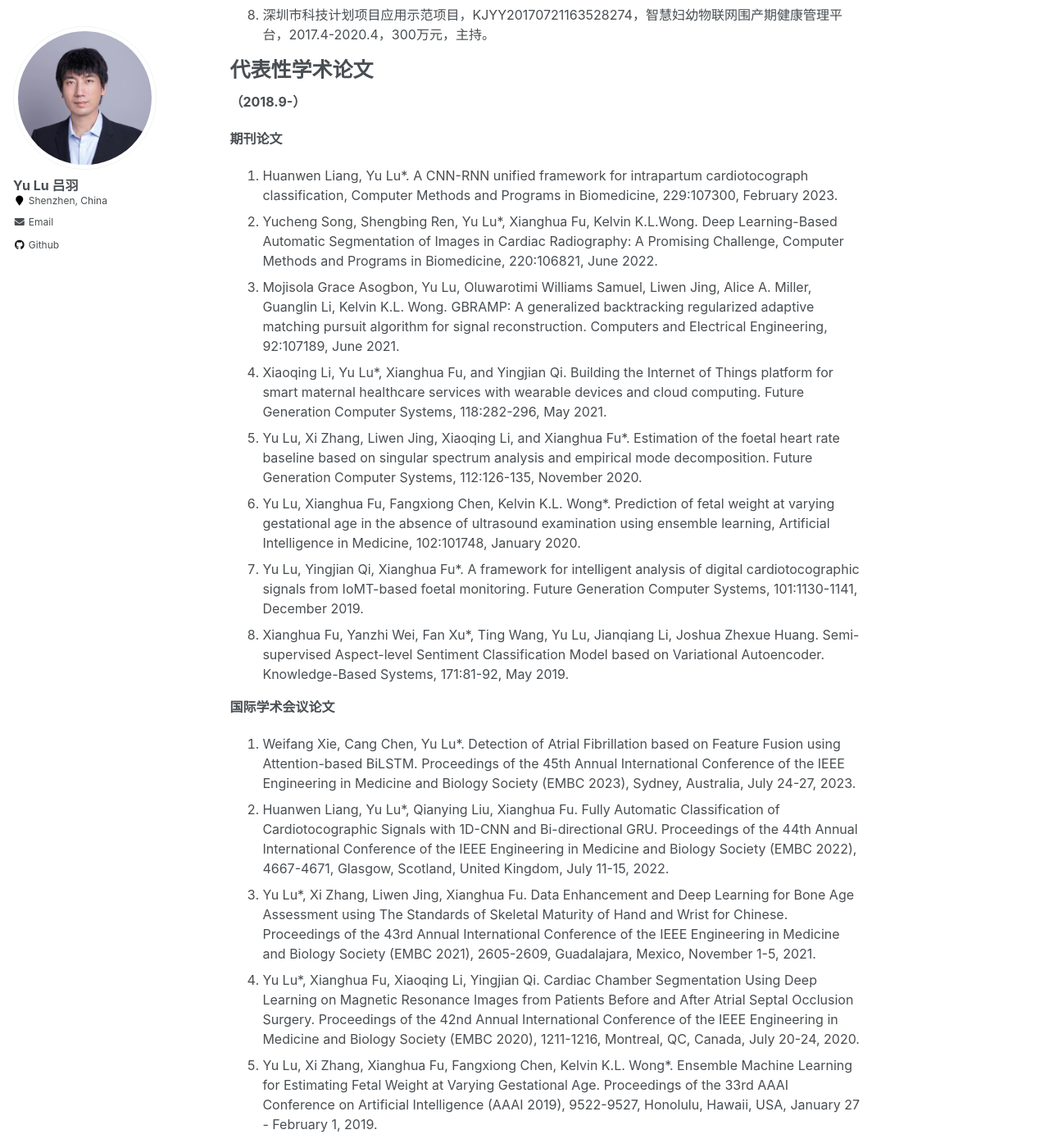
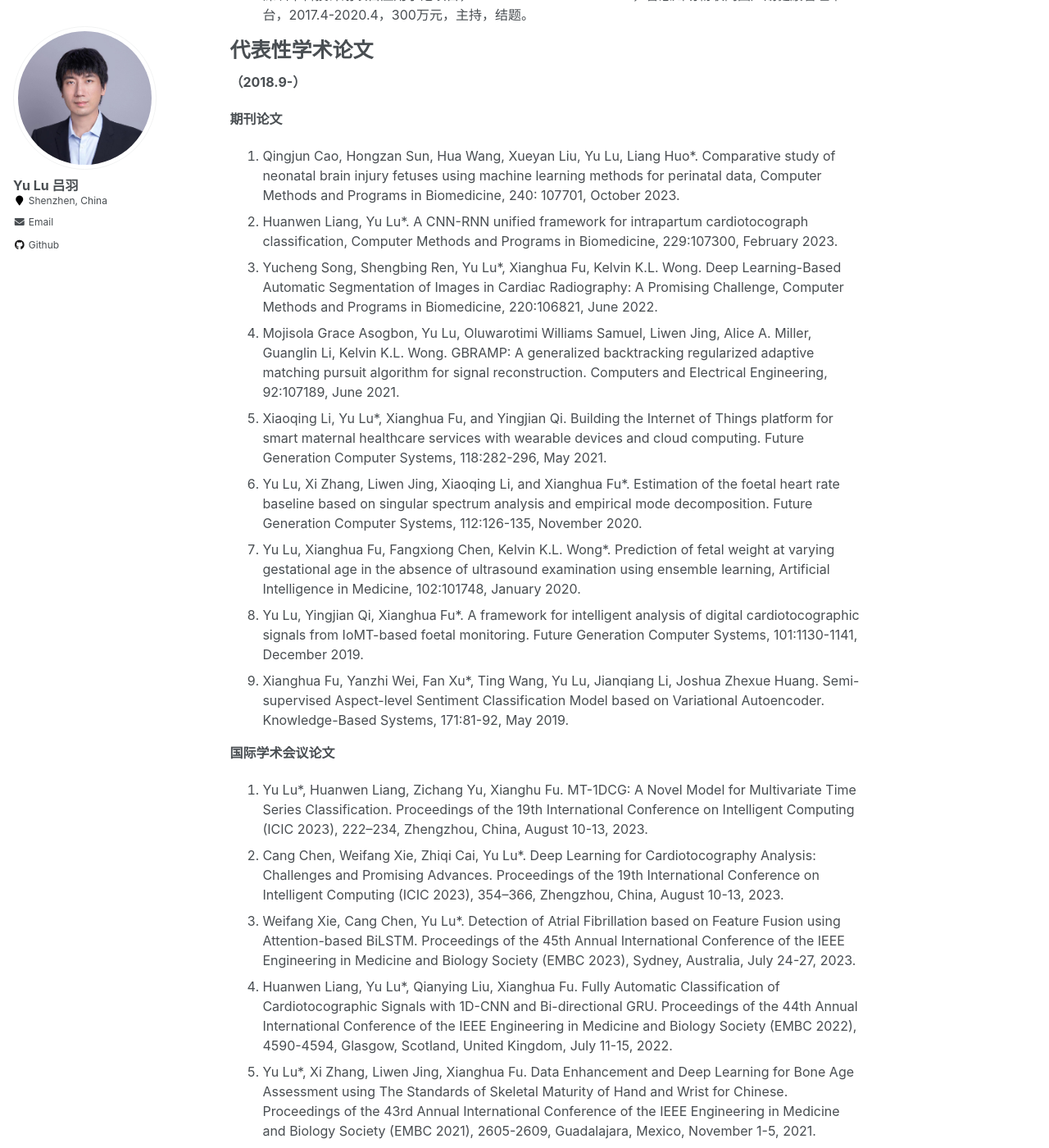
Before and after one commit to YukariUmezawa/lvyu.github.io, a Jekyll site: the page built from _pages/about.md, in a window 1280 px wide and 1400 px high, scrolled down 1630 px. Shown: the whole window at 82% size. Built offline with Jekyll 4.4.1, drawn with Linux system fonts in a browser that asks for light colours; some of the changed text lies outside the part shown.

Commit message:
Update about.md

```diff
--- a/_pages/about.md
+++ b/_pages/about.md
@@ -47,14 +47,14 @@
 
 科研项目
 ======
-1. 深圳市新引进高端人才科研启动项目，2019010801011，应用于移动及嵌入式物联网系统的深度学习技术研究，2019.1-2021.12，170万元，主持。
+1. 深圳市新引进高端人才科研启动项目，2019010801011，应用于移动及嵌入式物联网系统的深度学习技术研究，2019.1-2021.12，170万元，主持，优秀结题。
 2. 深圳市技术攻关面上项目, 2021325715, 重2022233 “互联网+”智慧母胎监 护技术研发，2022.1-2023.12, 164万元, 在研, 参与。
 3. 深圳技术大学企业横向项目, 20210202027, 基于人工智能技术的自主玻璃幕墙清洁机器人研发，2021.7-2023.12, 50万元, 在研, 主持。
 4. 广东省重点建设学科科研能力提升项目，2022ZDJS112，基于云边协同的多模态感知服务型人机交互系统关键技术研究，2023.1-2025.12，80万元，参与。
 5. 广东省重点建设学科科研能力提升项目，2022ZDJS117，基于神经辐射场的高效视频编码技术研究，2023.1-2025.12，100万元，参与。
 6. 广东省普通高校科研项目（特色创新类），2019KTSCX204，结合知识推理的弱监督混合式智能问答关键技术研究，2020.1-2021.12，10万元，参与。
 7. 深圳市高等院校稳定支持计划面上项目，SZWD2021011，基于多模态知识感知的混合式特定域智能问答模型与方法研究，2020.9-2023.12，30万元，参与。
-8. 深圳市科技计划项目应用示范项目，KJYY20170721163528274，智慧妇幼物联网围产期健康管理平台，2017.4-2020.4，300万元，主持。
+8. 深圳市科技计划项目应用示范项目，KJYY20170721163528274，智慧妇幼物联网围产期健康管理平台，2017.4-2020.4，300万元，主持，结题。
 
 
 代表性学术论文
@@ -63,22 +63,25 @@
 
 ***期刊论文***
 
-1. Huanwen Liang, Yu Lu*. A CNN-RNN unified framework for intrapartum cardiotocograph classification, Computer Methods and Programs in Biomedicine, 229:107300, February 2023.
-2. Yucheng Song, Shengbing Ren, Yu Lu*, Xianghua Fu, Kelvin K.L.Wong. Deep Learning-Based Automatic Segmentation of Images in Cardiac Radiography: A Promising Challenge, Computer Methods and Programs in Biomedicine, 220:106821, June 2022.
-3. Mojisola Grace Asogbon, Yu Lu*, Oluwarotimi Williams Samuel, Liwen Jing, Alice A. Miller, Guanglin Li, Kelvin K.L. Wong*. GBRAMP: A generalized backtracking regularized adaptive matching pursuit algorithm for signal reconstruction. Computers and Electrical Engineering, 92:107189, June 2021.
-4. Xiaoqing Li, Yu Lu*, Xianghua Fu, and Yingjian Qi. Building the Internet of Things platform for smart maternal healthcare services with wearable devices and cloud computing. Future Generation Computer Systems, 118:282-296, May 2021.
-5. Yu Lu, Xi Zhang, Liwen Jing, Xiaoqing Li, and Xianghua Fu*. Estimation of the foetal heart rate baseline based on singular spectrum analysis and empirical mode decomposition. Future Generation Computer Systems, 112:126-135, November 2020.
-6. Yu Lu, Xianghua Fu, Fangxiong Chen, Kelvin K.L. Wong*. Prediction of fetal weight at varying gestational age in the absence of ultrasound examination using ensemble learning, Artificial Intelligence in Medicine, 102:101748, January 2020.
-7. Yu Lu, Yingjian Qi, Xianghua Fu*. A framework for intelligent analysis of digital cardiotocographic signals from IoMT-based foetal monitoring. Future Generation Computer Systems, 101:1130-1141, December 2019.
-8. Xianghua Fu, Yanzhi Wei, Fan Xu*, Ting Wang, Yu Lu, Jianqiang Li, Joshua Zhexue Huang. Semi-supervised Aspect-level Sentiment Classification Model based on Variational Autoencoder. Knowledge-Based Systems, 171:81-92, May 2019.
+1. Qingjun Cao, Hongzan Sun, Hua Wang, Xueyan Liu, Yu Lu, Liang Huo*. Comparative study of neonatal brain injury fetuses using machine learning methods for perinatal data, Computer Methods and Programs in Biomedicine, 240: 107701, October 2023.
+2. Huanwen Liang, Yu Lu*. A CNN-RNN unified framework for intrapartum cardiotocograph classification, Computer Methods and Programs in Biomedicine, 229:107300, February 2023.
+3. Yucheng Song, Shengbing Ren, Yu Lu*, Xianghua Fu, Kelvin K.L. Wong. Deep Learning-Based Automatic Segmentation of Images in Cardiac Radiography: A Promising Challenge, Computer Methods and Programs in Biomedicine, 220:106821, June 2022.
+4. Mojisola Grace Asogbon, Yu Lu*, Oluwarotimi Williams Samuel, Liwen Jing, Alice A. Miller, Guanglin Li, Kelvin K.L. Wong*. GBRAMP: A generalized backtracking regularized adaptive matching pursuit algorithm for signal reconstruction. Computers and Electrical Engineering, 92:107189, June 2021.
+5. Xiaoqing Li, Yu Lu*, Xianghua Fu, and Yingjian Qi. Building the Internet of Things platform for smart maternal healthcare services with wearable devices and cloud computing. Future Generation Computer Systems, 118:282-296, May 2021.
+6. Yu Lu, Xi Zhang, Liwen Jing, Xiaoqing Li, and Xianghua Fu*. Estimation of the foetal heart rate baseline based on singular spectrum analysis and empirical mode decomposition. Future Generation Computer Systems, 112:126-135, November 2020.
+7. Yu Lu, Xianghua Fu, Fangxiong Chen, Kelvin K.L. Wong*. Prediction of fetal weight at varying gestational age in the absence of ultrasound examination using ensemble learning, Artificial Intelligence in Medicine, 102:101748, January 2020.
+8. Yu Lu, Yingjian Qi, Xianghua Fu*. A framework for intelligent analysis of digital cardiotocographic signals from IoMT-based foetal monitoring. Future Generation Computer Systems, 101:1130-1141, December 2019.
+9. Xianghua Fu, Yanzhi Wei, Fan Xu*, Ting Wang, Yu Lu, Jianqiang Li, Joshua Zhexue Huang. Semi-supervised Aspect-level Sentiment Classification Model based on Variational Autoencoder. Knowledge-Based Systems, 171:81-92, May 2019.
 
 
 ***国际学术会议论文***
-1. Weifang Xie, Cang Chen, Yu Lu*. Detection of Atrial Fibrillation based on Feature Fusion using Attention-based BiLSTM. Proceedings of the 45th Annual International Conference of the IEEE Engineering in Medicine and Biology Society (EMBC 2023), Sydney, Australia, July 24-27, 2023.
-2. Huanwen Liang, Yu Lu*, Qianying Liu, Xianghua Fu. Fully Automatic Classification of Cardiotocographic Signals with 1D-CNN and Bi-directional GRU. Proceedings of the 44th Annual International Conference of the IEEE Engineering in Medicine and Biology Society (EMBC 2022), 4667-4671, Glasgow, Scotland, United Kingdom, July 11-15, 2022.
-3. Yu Lu*, Xi Zhang, Liwen Jing, Xianghua Fu. Data Enhancement and Deep Learning for Bone Age Assessment using The Standards of Skeletal Maturity of Hand and Wrist for Chinese. Proceedings of the 43rd Annual International Conference of the IEEE Engineering in Medicine and Biology Society (EMBC 2021), 2605-2609, Guadalajara, Mexico, November 1-5, 2021.
-4. Yu Lu*, Xianghua Fu, Xiaoqing Li, Yingjian Qi. Cardiac Chamber Segmentation Using Deep Learning on Magnetic Resonance Images from Patients Before and After Atrial Septal Occlusion Surgery. Proceedings of the 42nd Annual International Conference of the IEEE Engineering in Medicine and Biology Society (EMBC 2020), 1211-1216, Montreal, QC, Canada, July 20-24, 2020.
-5. Yu Lu, Xi Zhang, Xianghua Fu, Fangxiong Chen, Kelvin K.L. Wong*. Ensemble Machine Learning for Estimating Fetal Weight at Varying Gestational Age. Proceedings of the 33rd AAAI Conference on Artificial Intelligence (AAAI 2019), 9522-9527, Honolulu, Hawaii, USA, January 27 - February 1, 2019.
+1. Yu Lu*, Huanwen Liang, Zichang Yu, Xianghu Fu. MT-1DCG: A Novel Model for Multivariate Time Series Classification. Proceedings of the 19th International Conference on Intelligent Computing (ICIC 2023), 222–234, Zhengzhou, China, August 10-13, 2023.
+2. Cang Chen, Weifang Xie, Zhiqi Cai, Yu Lu*. Deep Learning for Cardiotocography Analysis: Challenges and Promising Advances. Proceedings of the 19th International Conference on Intelligent Computing (ICIC 2023), 354–366, Zhengzhou, China, August 10-13, 2023.
+3. Weifang Xie, Cang Chen, Yu Lu*. Detection of Atrial Fibrillation based on Feature Fusion using Attention-based BiLSTM. Proceedings of the 45th Annual International Conference of the IEEE Engineering in Medicine and Biology Society (EMBC 2023), Sydney, Australia, July 24-27, 2023.
+4. Huanwen Liang, Yu Lu*, Qianying Liu, Xianghua Fu. Fully Automatic Classification of Cardiotocographic Signals with 1D-CNN and Bi-directional GRU. Proceedings of the 44th Annual International Conference of the IEEE Engineering in Medicine and Biology Society (EMBC 2022), 4590-4594, Glasgow, Scotland, United Kingdom, July 11-15, 2022.
+5. Yu Lu*, Xi Zhang, Liwen Jing, Xianghua Fu. Data Enhancement and Deep Learning for Bone Age Assessment using The Standards of Skeletal Maturity of Hand and Wrist for Chinese. Proceedings of the 43rd Annual International Conference of the IEEE Engineering in Medicine and Biology Society (EMBC 2021), 2605-2609, Guadalajara, Mexico, November 1-5, 2021.
+6. Yu Lu*, Xianghua Fu, Xiaoqing Li, Yingjian Qi. Cardiac Chamber Segmentation Using Deep Learning on Magnetic Resonance Images from Patients Before and After Atrial Septal Occlusion Surgery. Proceedings of the 42nd Annual International Conference of the IEEE Engineering in Medicine and Biology Society (EMBC 2020), 1211-1216, Montreal, QC, Canada, July 20-24, 2020.
+7. Yu Lu, Xi Zhang, Xianghua Fu, Fangxiong Chen, Kelvin K.L. Wong*. Ensemble Machine Learning for Estimating Fetal Weight at Varying Gestational Age. Proceedings of the 33rd AAAI Conference on Artificial Intelligence (AAAI 2019), 9522-9527, Honolulu, Hawaii, USA, January 27 - February 1, 2019.
 
 
 **（2018.9以前）**
```
Also changed, not shown: other parts of _pages/about.md (+5 -5 lines).
